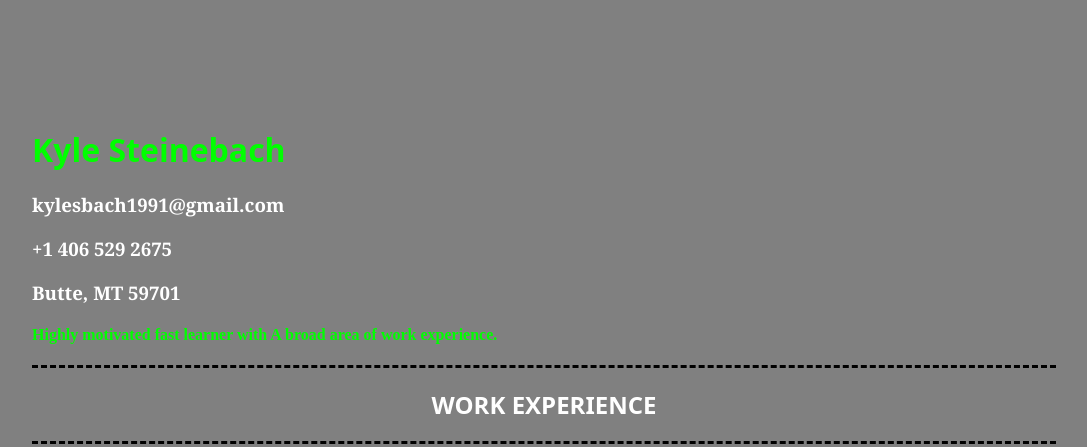
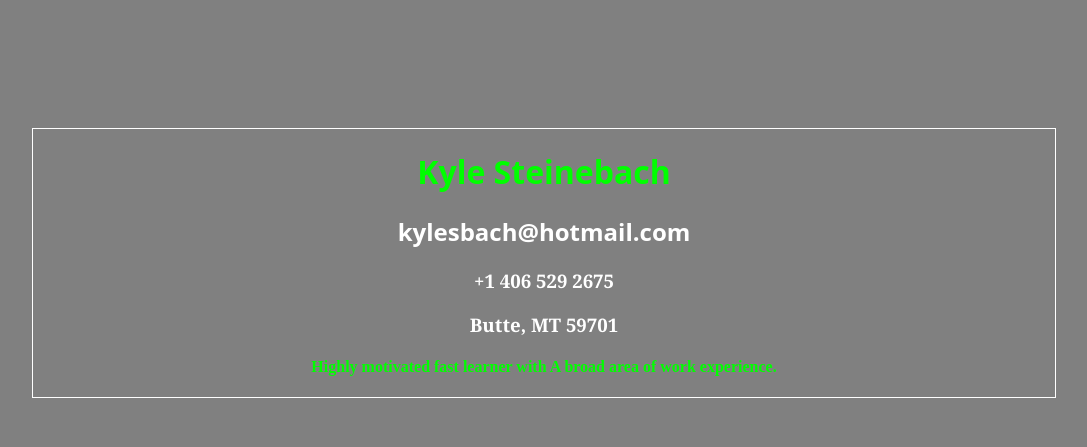
Before and after one commit to KyleSbach/KyleSbach.Github.io, a plain HTML site: page index.html in a window 1280 px wide. Shown: the top 447 px of the page, without its empty margins (96-1183 px from the left). Drawn offline with Linux system fonts and the light colour scheme.

Commit message:
Update index.html

```diff
--- a/index.html
+++ b/index.html
@@ -4,15 +4,14 @@
      <title>Kyle Steinebach Resume</title>
             <link rel="stylesheet" href="style.css"/>
   </head>
-      <Body>
-       <div>
+    <body>
+        <div class="header">
          <h1>Kyle Steinebach</h1>
-        <h3>kylesbach1991@gmail.com </h2>
+         <h2>kylesbach@hotmail.com </h2>
          <h3>+1 406 529 2675</h3>
          <h3>Butte, MT 59701</h3>
          <h4>Highly motivated fast learner with A broad area of work experience.</h4>
-      <link rel="stylesheet" href="style.css"/>
-       </div>
+         </div class="header">
         <div class="exp-header">
          <h2>Work Experience</h2>
         <div class="exp-header"/>
```
Lines whose indentation alone changed are shown as unchanged.
